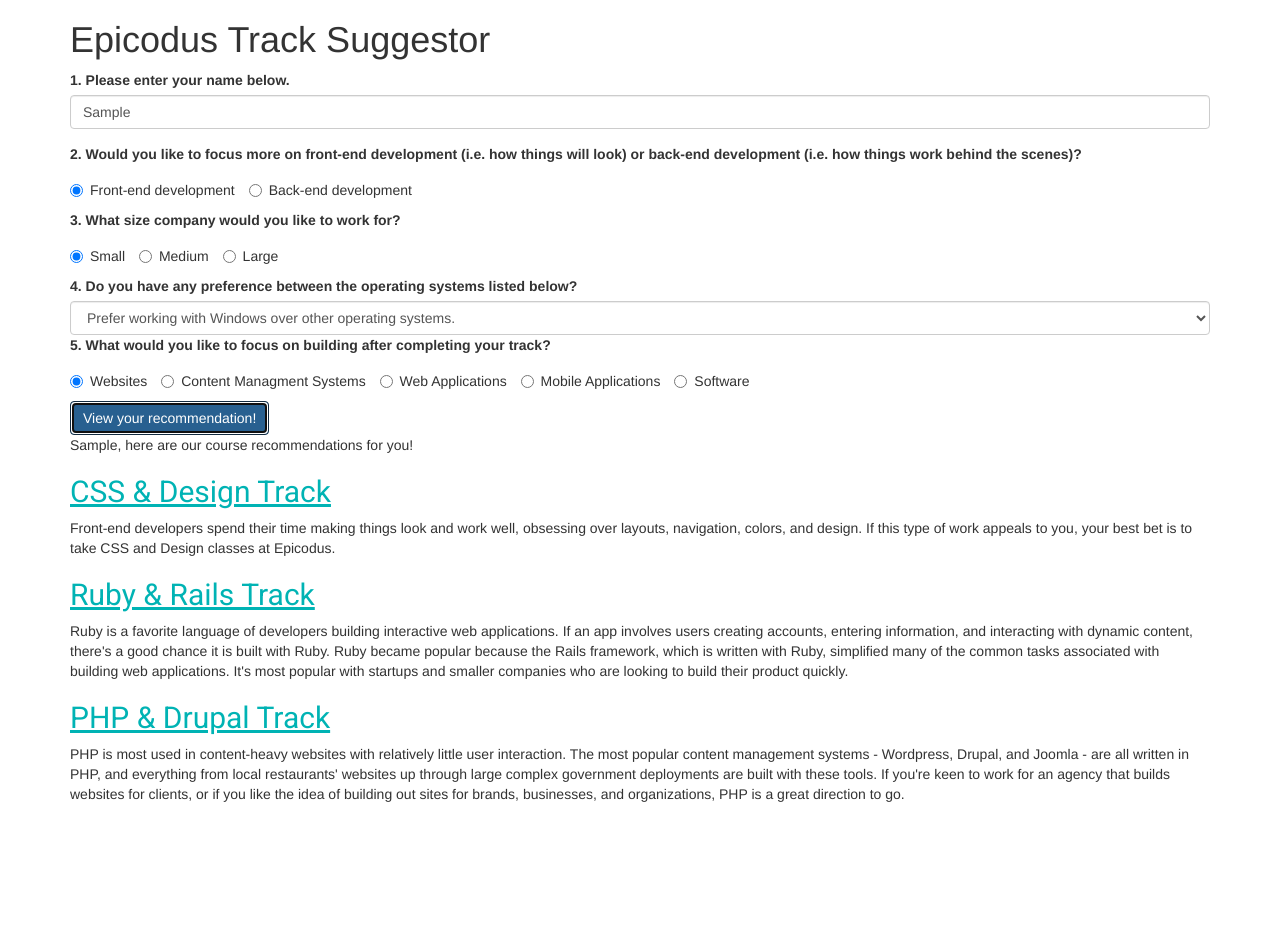
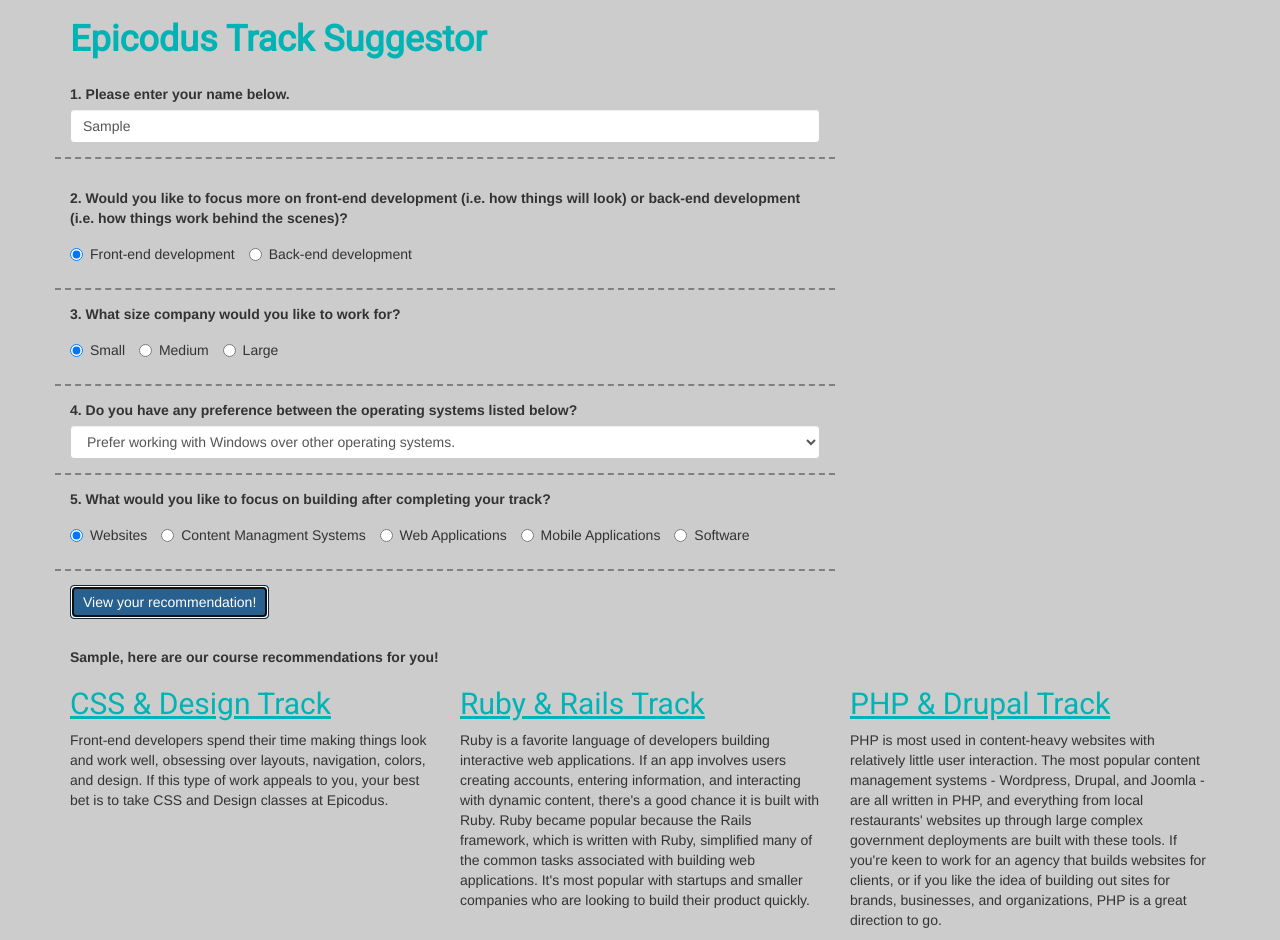
Before and after one commit to amcmerrell/track-suggestor, a plain HTML site: page index.html in a window 1280 px wide. Both pictures are taken after typing "Sample" into the empty fields and a click on the button "View your recommendation!". Before the commit the page ends 814 px from the top, so only its background shows below. Drawn offline with Linux system fonts and the light colour scheme.

Commit message:
add additional css text and background styling to body and recommendations section.

```diff
--- a/css/styles.css
+++ b/css/styles.css
@@ -1,3 +1,36 @@
+body {
+  background: #cccccc;
+}
+
+h1 {
+  font-family: 'Roboto', sans-serif;
+  color: #00b3b4;
+  font-weight: bolder;
+}
+
+h2 {
+  font-family: 'Roboto', sans-serif;
+  color: #00b3b4;
+  text-decoration: underline;
+}
+
+button {
+  margin-top: 1em;
+}
+
+#recommendation {
+  margin-top: 2em;
+  font-weight: bold;
+  font-size; 18px;
+}
+
+.col-md-8 {
+  margin-top: 1em;
+  padding-bottom: 1em;
+  border-bottom: 2px grey dashed;
+}
+
+/* CSS to hide results section on page load */
 #css {
   display: none;
 }
@@ -17,9 +50,3 @@
 #csharp {
   display: none;
 }
-
-h2 {
-  font-family: 'Roboto', sans-serif;
-  color: #00b3b4;
-  text-decoration: underline;
-}
--- a/index.html
+++ b/index.html
@@ -17,10 +17,16 @@
       <form>
         <!-- Question 1 -->
         <div class="form-group">
+          <div class="row">
+            <div class="col-md-8">
               <label for="name">1. Please enter your name below.</label>
               <input id="name" class="form-control" type="text">
             </div>
+          </div>
+        </div>
         <!-- Question 2 -->
+        <div class="row">
+          <div class="col-md-8">
             <label for="devType">2. Would you like to focus more on front-end development (i.e. how things will look) or back-end development (i.e. how things work behind the scenes)?</label>
             <div class="radio">
               <label class="radio-inline">
@@ -32,7 +38,11 @@
                 Back-end development
               </label>
             </div>
+          </div>
+        </div>
         <!-- Question 3 -->
+        <div class="row">
+          <div class="col-md-8">
             <label for="bizSize">3. What size company would you like to work for?</label>
             <div class="radio">
               <label class="radio-inline">
@@ -48,7 +58,11 @@
                 Large
               </label>
             </div>
+          </div>
+        </div>
         <!-- Question 4 -->
+        <div class="row">
+          <div class="col-md-8">
             <label for="osPref">4. Do you have any preference between the operating systems listed below?</label>
             <select class="form-control" id="osPref">
                 <option value="5">Prefer working with Windows over other operating systems.</option>
@@ -56,7 +70,11 @@
                 <option value="1">Prefer not working with either Windows or Android.</option>
                 <option value="3">No preference.</option>
             </select>
+          </div>
+        </div>
         <!-- Question 5 -->
+        <div class="row">
+          <div class="col-md-8">
             <label for="buildType">5. What would you like to focus on building after completing your track?</label>
             <div class="radio">
               <label class="radio-inline">
@@ -80,29 +98,31 @@
                 Software
               </label>
             </div>
+          </div>
+        </div>
         <button type="submit" class="btn btn-primary">View your recommendation!</button>
       </form>
       <!-- End form content -->
       <!-- Begin track recommendation content -->
-      <div>
       <div id="recommendation"></div>
-        <div id="css">
+      <div class="row">
+        <div class="col-md-4" id="css">
           <h2>CSS & Design Track</h2>
           <p>Front-end developers spend their time making things look and work well, obsessing over layouts, navigation, colors, and design. If this type of work appeals to you, your best bet is to take CSS and Design classes at Epicodus.</p>
         </div>
-        <div id="ruby">
+        <div class="col-md-4"id="ruby">
           <h2>Ruby & Rails Track</h2>
           <p>Ruby is a favorite language of developers building interactive web applications. If an app involves users creating accounts, entering information, and interacting with dynamic content, there's a good chance it is built with Ruby. Ruby became popular because the Rails framework, which is written with Ruby, simplified many of the common tasks associated with building web applications. It's most popular with startups and smaller companies who are looking to build their product quickly.</p>
         </div>
-        <div id="php">
+        <div class="col-md-4" id="php">
           <h2>PHP & Drupal Track</h2>
           <p>PHP is most used in content-heavy websites with relatively little user interaction. The most popular content management systems - Wordpress, Drupal, and Joomla - are all written in PHP, and everything from local restaurants' websites up through large complex government deployments are built with these tools. If you're keen to work for an agency that builds websites for clients, or if you like the idea of building out sites for brands, businesses, and organizations, PHP is a great direction to go.</p>
         </div>
-        <div id="java">
+        <div class="col-md-4" id="java">
           <h2>Java & Android Track</h2>
           <p>Java is also a favorite of enterprise companies, but its appeal is broader as well: it's one of the most popular of all programming languages, and it's used in everything from for high-performance processing to building Android user interfaces. Because Java has very been popular for a very long time and is used in so many applications, it is also a very high-demand language. If you're interested in working for an enterprise-level company, as an Android developer, or in high-performance applications, Java could be a good language to learn.</p>
         </div>
-        <div id="csharp">
+        <div class="col-md-4" id="csharp">
           <h2>C# & .NET Track</h2>
           <p>C# is most popular among bigger established businesses, often for building internal software. Because it's been around for a long time and has the backing of Microsoft, it is one of the most in-demand languages in the job market. C# has also been going through a bit of a rebirth lately, with Microsoft open sourcing the language and surrounding platform, porting it to run on Mac and Linux, and incorporating many of the best features of other languages. If you like the idea of working for a larger company on business software, C# is a great choice.</p>
         </div>
```
Lines whose indentation alone changed are shown as unchanged.
